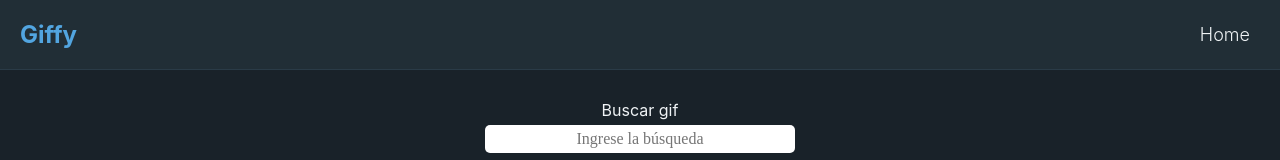
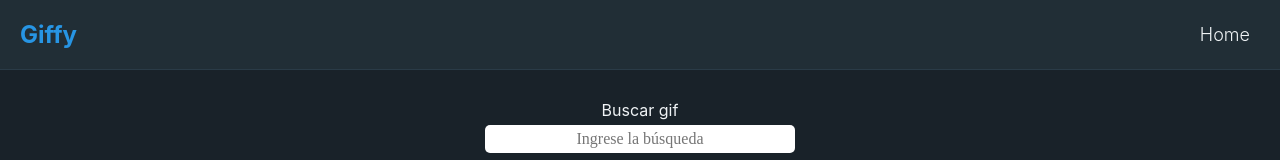
Before and after one commit to lucaspintos909/giffy, a React (Create React App) app: page / in a window 1280 px wide. Shown: the top 160 px of the page. Built offline with nearby package versions, Linux system fonts and the light colour scheme; no server answers.

Commit message:
feat(index.css): Changed primary colors  and btn styes

```diff
--- a/src/index.css
+++ b/src/index.css
@@ -1,5 +1,6 @@
 :root {
-  --primary-color: #52a5e0;
+  --primary-color: #2795e4;
+  --primary-color-alt: #52a5e0;
   --text-color: #eff3f5;
   --text-color-alt: #b3b3b3;
   --content-color: #c8cdd0;
@@ -27,5 +28,7 @@ code {
   padding: 5px 10px;
   color: var(--text-color);
   text-decoration: none;
-  transition: color .2s ease;
+  transition: .2s ease;
+  border: none;
+  cursor: pointer;
 }
```
